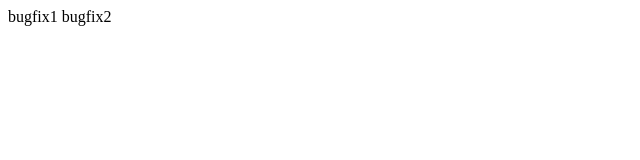
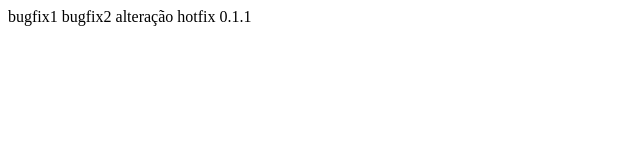
Before and after one commit to sterfss/gitflow4, a plain HTML site: page index.html in a window 1280 px wide. Shown: the whole page, without its empty margins (0-640 px from the left). Drawn offline with Linux system fonts and the light colour scheme.

Commit message:
hotfix: add texto html

```diff
--- a/index.html
+++ b/index.html
@@ -8,5 +8,6 @@
 <body>
     bugfix1
     bugfix2
+    alteração hotfix 0.1.1
 </body>
 </html>
```
